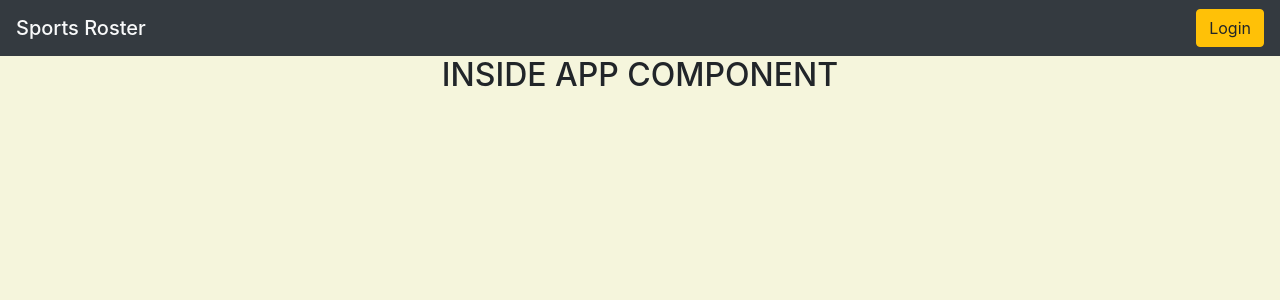
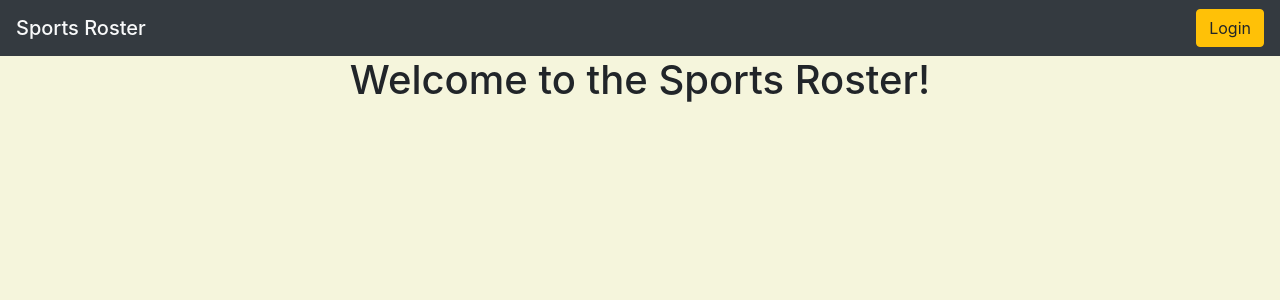
Before and after one commit to nswalters/sports-roster, a React (Create React App) app: page / in a window 1280 px wide. Shown: the top 300 px of the page. Built offline with nearby package versions, Linux system fonts and the light colour scheme; no server answers.

Commit message:
Added function which renders component if authed, else returns null;Added initial Team component only visible when authed

```diff
--- a/src/App/App.js
+++ b/src/App/App.js
@@ -4,8 +4,9 @@ import 'firebase/auth';
 
 import './App.scss';
 
+import fbConnection from '../helpers/data/connection';
 import Navbar from '../components/Navbar/Navbar';
-import fbConnection from '../helpers/data/connection';
+import Team from '../components/Team/Team';
 
 fbConnection();
 
@@ -29,10 +30,19 @@ class App extends React.Component {
   }
 
   render() {
+
+    const loadComponentIfAuthed = (component) => {
+      if (this.state.isAuthed) {
+        return component;
+      }
+      return null;
+    }
+
     return (
       <div className="App">
         <Navbar isAuthed={this.state.isAuthed} />
-        <h2>INSIDE APP COMPONENT</h2>
+        <h1>Welcome to the Sports Roster!</h1>
+        {loadComponentIfAuthed(<Team />)}
       </div>
     );
   }
--- /dev/null
+++ b/src/components/Team/Team.js
@@ -0,0 +1,11 @@
+import React from 'react';
+
+class Team extends React.Component {
+  render() {
+    return (
+      <h3>INSIDE TEAM COMPONENT</h3>
+    )
+  }
+}
+
+export default Team;
```
